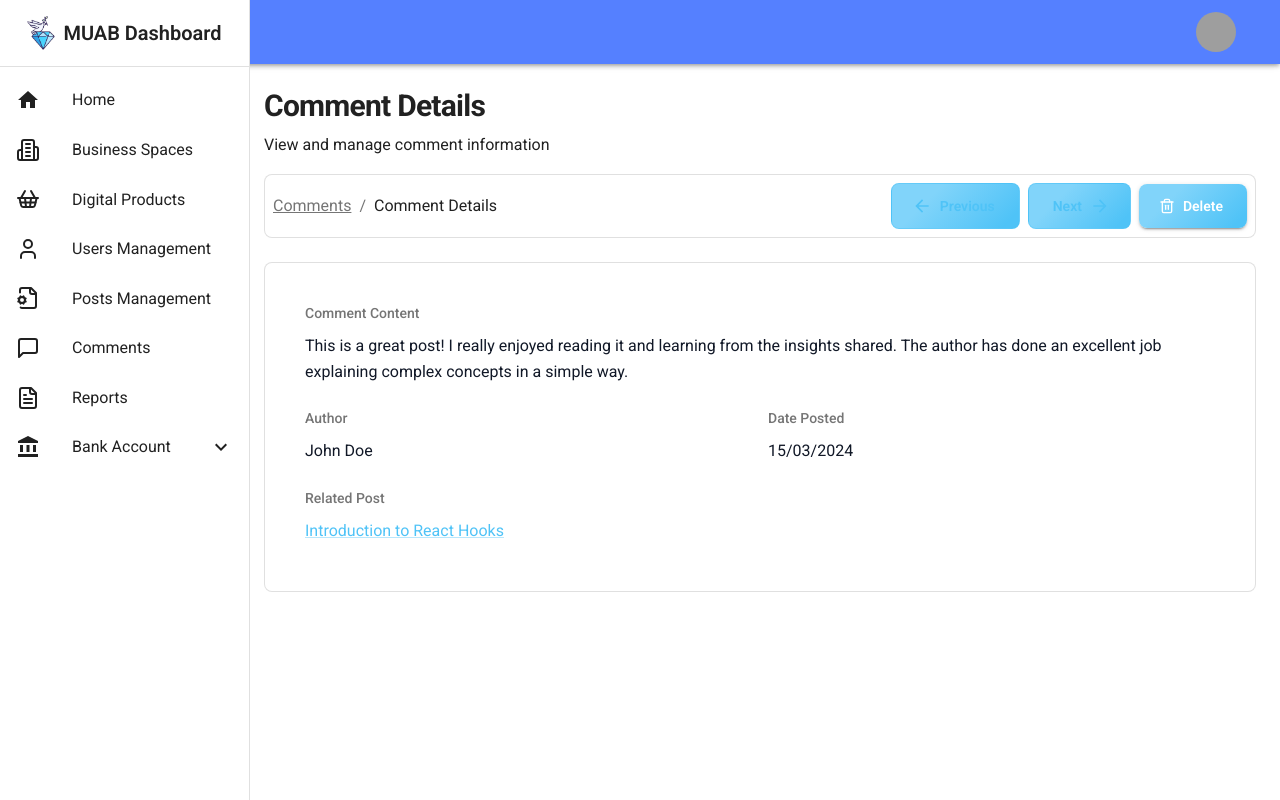
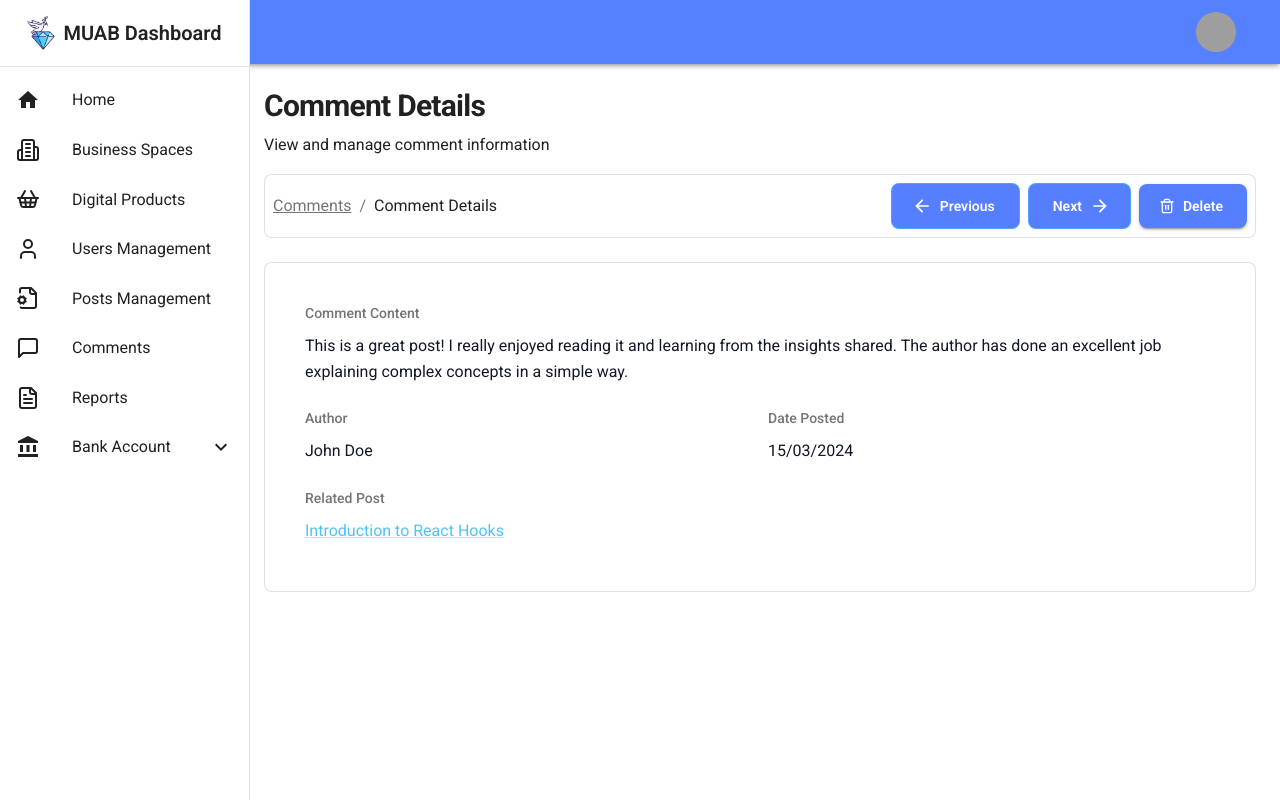
Before and after one commit to MUABSoftware/admin-dashboard, a Next.js app: page /comments/1 in a window 1280 px wide. Built offline with nearby package versions, Linux system fonts and the light colour scheme; grey boxes are pictures that could not be loaded.

Commit message:
comments page
comments page

```diff
--- a/src/app/comments/[id]/page.tsx
+++ b/src/app/comments/[id]/page.tsx
@@ -93,6 +93,7 @@ export default function CommentDetails({ params }: { params: { id: string } }) {
             </Breadcrumbs>
             <Box>
               <Button
+                className="bg-Table-Header-Color font-CustomPrimary-Color"
                 variant="outlined"
                 startIcon={<ArrowBack />}
                 onClick={handlePrevious}
@@ -101,6 +102,7 @@ export default function CommentDetails({ params }: { params: { id: string } }) {
                 Previous
               </Button>
               <Button
+                className="bg-Table-Header-Color font-CustomPrimary-Color"
                 variant="outlined"
                 endIcon={<ArrowForward />}
                 onClick={handleNext}
@@ -109,6 +111,7 @@ export default function CommentDetails({ params }: { params: { id: string } }) {
                 Next
               </Button>
               <Button
+                className="bg-Table-Header-Color font-CustomPrimary-Color"
                 variant="contained"
                 color="error"
                 startIcon={<Trash2 className="h-4 w-4" />}
--- a/src/app/comments/page.tsx
+++ b/src/app/comments/page.tsx
@@ -573,7 +573,8 @@ export default function CommentsPage() {
                         <Typography variant="body2">{truncateText(comment.content)}</Typography>
                       </TableCell>
                       <TableCell>{comment.author}</TableCell>
-                      <TableCell className="underline" sx={{ cursor: "pointer" }} onClick={() => router.push(`/posts/${comment.postId}`)}>
+                      <TableCell className="underline" sx={{ cursor: "pointer" }}
+                      onClick={() => router.push(``)}>
                         {comment.postTitle}
                       </TableCell>
                       <TableCell>{new Date(comment.date).toLocaleDateString('en-GB')}</TableCell>
```
